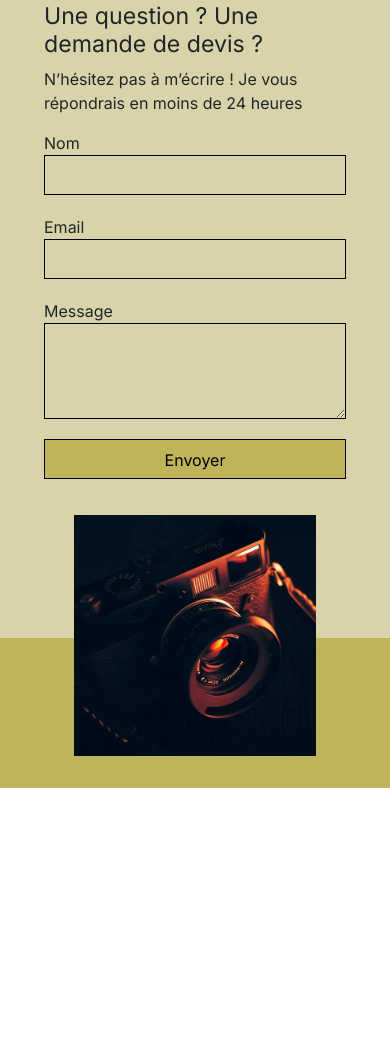
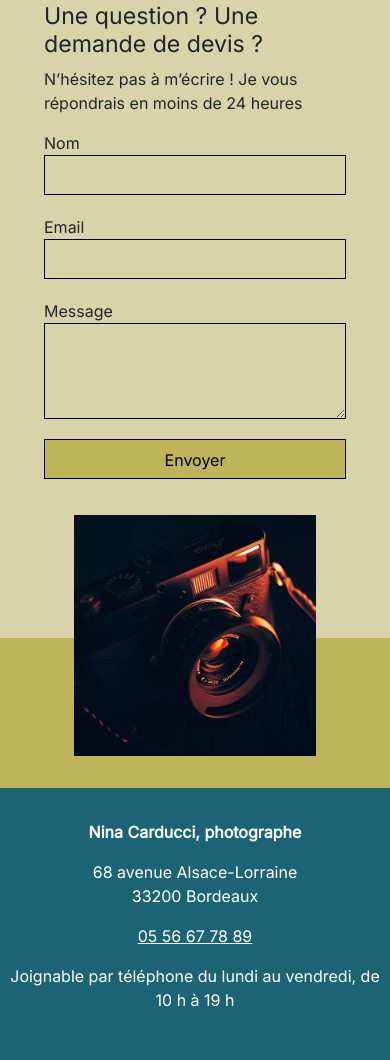
Before and after one commit to nicolas-pueyo-cazalis/nina-carducci-site-optimization, a plain HTML site: page index.html in a window 390 px wide. Shown: the part 7104-8164 px from the top of the page. Before the commit the page ends 7892 px from the top, so only its background shows below. Drawn offline with nearby package versions, Linux system fonts and the light colour scheme.

Commit message:
Add contact footer with Schema.org microdata
Show Nina's address, phone and phone hours in a footer (address element), as Google requires structured data to match visible content. Describe them with Schema.org microdata (LocalBusiness, PostalAddress, telephone, openingHours, priceRange). Google Rich Results Test: valid local business, only the optional image is missing.

```diff
--- a/assets/style.css
+++ b/assets/style.css
@@ -245,6 +245,19 @@ input[type="submit"] {
 	padding: .5em 1em
 }
 
+.footer {
+	background-color: #1C6474;
+	color: #fff;
+	text-align: center;
+	padding-block: 2em;
+}
+.footer a {
+	color: #fff;
+}
+.footer__name {
+	font-weight: 700;
+}
+
 @media all and (max-width: 1180px) {
 	.picture {
 		flex : 2;
--- a/index.html
+++ b/index.html
@@ -159,5 +159,18 @@
 	</div>
 </section>
 </main>
+<footer class="footer">
+	<address itemscope itemtype="https://schema.org/LocalBusiness">
+		<p class="footer__name"><span itemprop="name">Nina Carducci</span>, photographe</p>
+		<p itemprop="address" itemscope itemtype="https://schema.org/PostalAddress">
+			<span itemprop="streetAddress">68 avenue Alsace-Lorraine</span><br>
+			<span itemprop="postalCode">33200</span> <span itemprop="addressLocality">Bordeaux</span>
+			<meta itemprop="addressCountry" content="FR">
+		</p>
+				<p><a href="tel:+33556677889"><span itemprop="telephone">05 56 67 78 89</span></a></p>
+		<p>Joignable par téléphone du lundi au vendredi, de 10 h à 19 h<meta itemprop="openingHours" content="Mo-Fr 10:00-19:00"></p>
+			<meta itemprop="priceRange" content="50 € - 400 €">
+	</address>
+</footer>
 </body>
 </html>
```
Also changed, not shown: assets/style.min.css.
